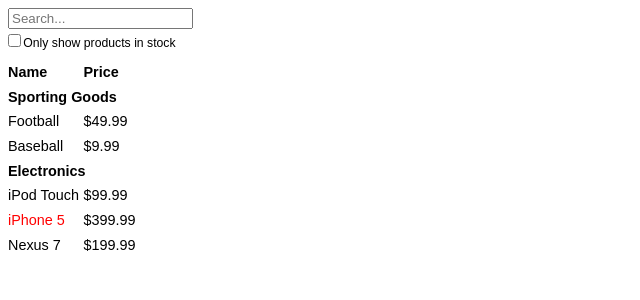
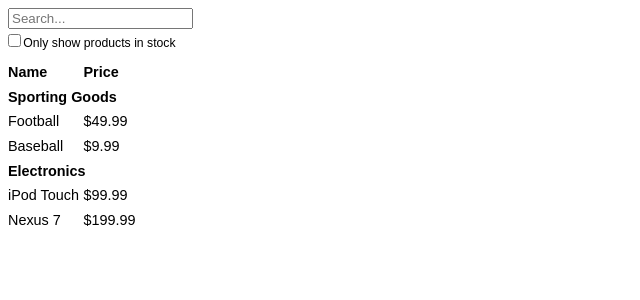
Before and after one commit to TimothyJohnK/reenthinre, a React (Create React App) app: page / in a window 1280 px wide. Shown: the top 300 px of the page, without its empty margins (0-640 px from the left). Built offline with nearby package versions, Linux system fonts and the light colour scheme.

Commit message:
condensed repeated functionality into one function in ProductCategoryRow component

```diff
--- a/src/App.js
+++ b/src/App.js
@@ -56,6 +56,18 @@
       color: 'red'
     };
 
+    function renderRow(productType) {
+      return productType.map(
+        (item, i) =>
+          item.stocked ? (
+            <li key={i}>
+              <span style={!item.stocked ? outOfStock : null}>{item.name}</span>
+              <span className="price_col">{item.price}</span>
+            </li>
+          ) : null
+      );
+    }
+
     return (
       <div>
         <div className="product_category">
@@ -63,29 +75,9 @@
           <span className="price_col">Price</span>
         </div>
         <div className="product_category">Sporting Goods</div>
-        {SPORTINGGOODS.map(
-          (item, i) =>
-            item.stocked === true ? (
-              <li key={i}>
-                <span
-                  style={item.stocked === false ? outOfStock : null}
-                  onClick={this.handleClick}
-                >
-                  {item.name}
-                </span>
-                <span className="price_col">{item.price}</span>
-              </li>
-            ) : null
-        )}
+        {renderRow(SPORTINGGOODS)}
         <div className="product_category">Electronics</div>
-        {ELECTRONICS.map((item, i) => (
-          <li key={i}>
-            <span style={item.stocked === false ? outOfStock : null}>
-              {item.name}
-            </span>
-            <span className="price_col">{item.price}</span>
-          </li>
-        ))}
+        {renderRow(ELECTRONICS)}
       </div>
     );
   }
```
